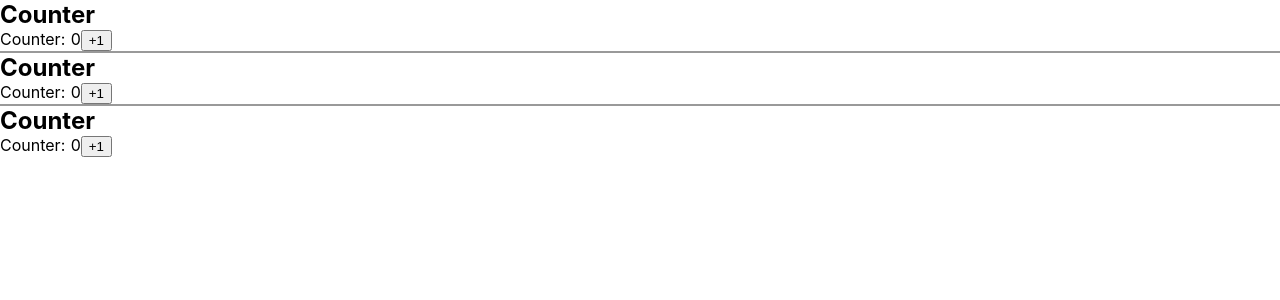
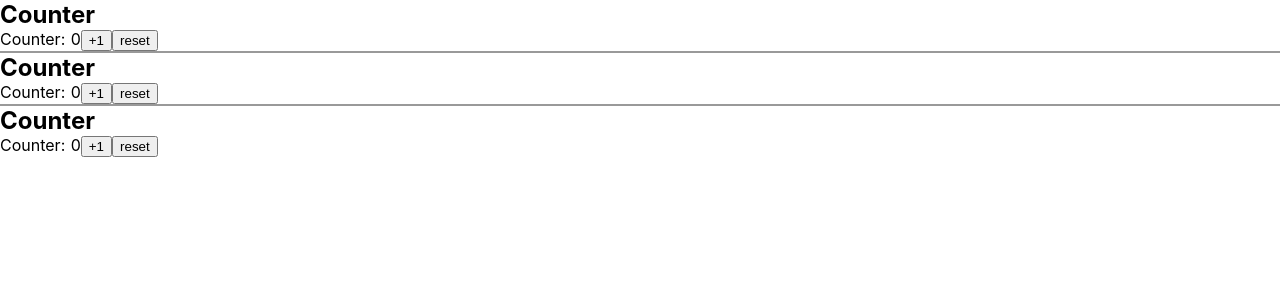
Before and after one commit to take8/nuxt-sample, a Nuxt app: page /counter in a window 1280 px wide. Shown: the top 300 px of the page. Built offline with nearby package versions, Linux system fonts and the light colour scheme.

Commit message:
Add reset button to counter app

```diff
--- a/components/Counter.vue
+++ b/components/Counter.vue
@@ -6,6 +6,9 @@
         >Counter: <span>{{ $store.state.counter.count }}</span>
       </span>
       <button v-on:click="$store.commit('counter/increment')">+1</button>
+      <button v-on:click="$store.commit('counter/reset')" type="reset">
+        reset
+      </button>
     </div>
   </div>
 </template>
--- a/store/counter.js
+++ b/store/counter.js
@@ -5,5 +5,8 @@ export const state = () => ({
 export const mutations = {
   increment: (state) => {
     state.count++
+  },
+  reset: (state) => {
+    state.count = 0
   }
 }
```
